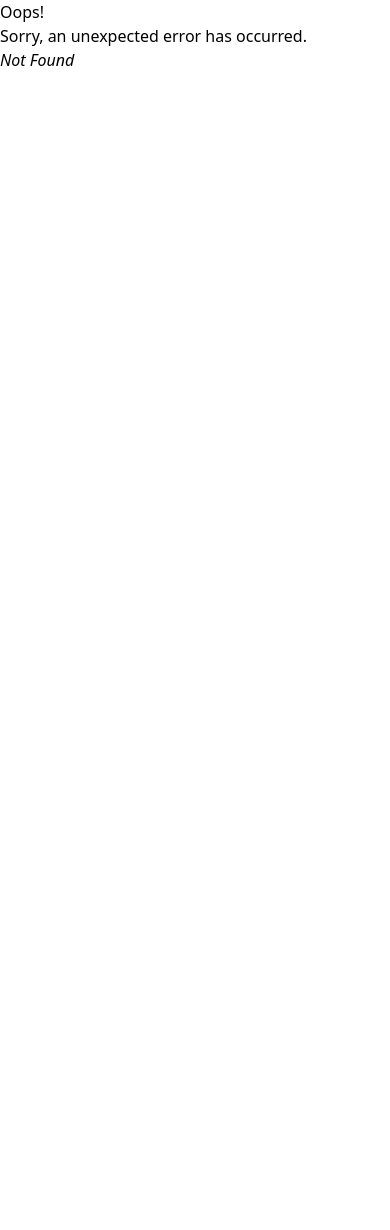
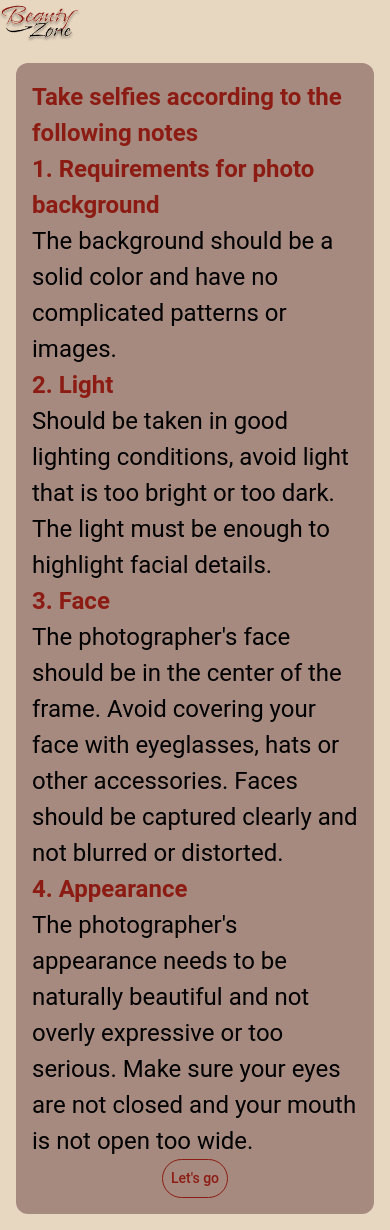
Before and after one commit to Gnauqoa/beauty-zone, a React (Vite) app: page /mobile/fys-step-1 in a window 390 px wide. Before the commit this address had no page. Before the commit the page ends 844 px from the top, so only its background shows below. Built offline with nearby package versions, Linux system fonts and the light colour scheme; a web font is replaced by a local one.

Commit message:
Add mobile step 1.

```diff
--- a/src/pages/find-your-shape/index.jsx
+++ b/src/pages/find-your-shape/index.jsx
@@ -1,11 +1,12 @@
 import { Stack, Typography } from "@mui/material";
 import { QRCodeSVG } from "qrcode.react";
 import bg1 from "../../assets/find-your-shape/background1.webp";
+import { PATH_PAGE } from "../../routers/path";
 
 const FindYourShape = () => {
   // Get the current host and generate the URL
   const currentHost = window.location.origin;
-  const qrCodeUrl = `${currentHost}/find-your-shape/mobile-step-1`;
+  const qrCodeUrl = `${currentHost}${PATH_PAGE.mobile.findYourShape.step1}`;
 
   return (
     <Stack
--- /dev/null
+++ b/src/pages/find-your-shape/mobile/step-1.jsx
@@ -0,0 +1,65 @@
+import { Button, Stack, Typography } from "@mui/material";
+
+const Step1 = () => {
+  return (
+    <Stack
+      sx={{
+        display: "flex",
+        flexDirection: "column",
+
+        height: "100%",
+        m: 2,
+        p: 2,
+        borderRadius: "12px",
+        backgroundColor: "secondary.main",
+        alignItems: "center",
+      }}
+    >
+      <Typography sx={{ fontSize: 24, fontWeight: 400 }}>
+        <span className="text-[#8C1C13] font-[600]">
+          Take selfies according to the following notes
+        </span>
+        <br></br>
+        <span className="text-[#8C1C13] font-[600]">
+          1. Requirements for photo background
+        </span>{" "}
+        <br></br>
+        The background should be a solid color and have no complicated patterns
+        or images.
+        <br></br>
+        <span className="text-[#8C1C13] font-[600]">2. Light</span>
+        <br></br>
+        Should be taken in good lighting conditions, avoid light that is too
+        bright or too dark. The light must be enough to highlight facial
+        details.
+        <br></br>
+        <span className="text-[#8C1C13] font-[600]"> 3. Face</span>
+        <br></br>
+        The photographer's face should be in the center of the frame. Avoid
+        covering your face with eyeglasses, hats or other accessories. Faces
+        should be captured clearly and not blurred or distorted.
+        <br></br>
+        <span className="text-[#8C1C13] font-[600]">4. Appearance</span>
+        <br></br>
+        The photographer's appearance needs to be naturally beautiful and not
+        overly expressive or too serious. Make sure your eyes are not closed and
+        your mouth is not open too wide.
+      </Typography>
+      <div>
+        <Button
+          sx={{
+            borderRadius: "24px",
+            color: "primary.main",
+            bgcolor: "transparent",
+            border: "1px solid",
+            textTransform: "none",
+          }}
+        >
+          Let's go
+        </Button>
+      </div>
+    </Stack>
+  );
+};
+
+export default Step1;
--- a/src/routers/index.jsx
+++ b/src/routers/index.jsx
@@ -8,6 +8,8 @@ import Contact from "../pages/contact";
 import { PATH_PAGE } from "./path";
 import VirtualServices from "../pages/virtual-services";
 import FindYourShape from "../pages/find-your-shape";
+import Step1 from "../pages/find-your-shape/mobile/step-1";
+import Mobile from "./mobile";
 
 const router = createBrowserRouter([
   {
@@ -29,6 +31,17 @@ const router = createBrowserRouter([
       },
     ],
   },
+  {
+    path: "/mobile",
+    element: <Mobile />,
+    errorElement: <ErrorPage />,
+    children: [
+      {
+        path: PATH_PAGE.mobile.findYourShape.step1,
+        element: <Step1 />,
+      },
+    ],
+  },
 ]);
 
 const RouterProvider = () => {
--- /dev/null
+++ b/src/routers/mobile.jsx
@@ -0,0 +1,17 @@
+import { Stack } from "@mui/material";
+import { Outlet } from "react-router-dom";
+
+const Mobile = () => (
+  <Stack
+    sx={{
+      display: "flex",
+      flexDirection: "column",
+      bgcolor: "background.default",
+    }}
+  >
+    <img src="/logo.svg" className="w-[80px]"/>
+    <Outlet />
+  </Stack>
+);
+
+export default Mobile;
--- a/src/routers/path.js
+++ b/src/routers/path.js
@@ -2,4 +2,10 @@ export const PATH_PAGE = {
   main: "/",
   virtualServices: "/virtual-services",
   findYourShape: "/find-your-shape",
+  mobile: {
+    root: "/mobile",
+    findYourShape: {
+      step1: "/mobile/fys-step-1",
+    },
+  },
 };
```
